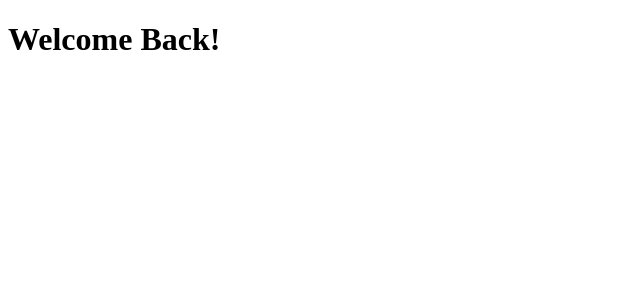
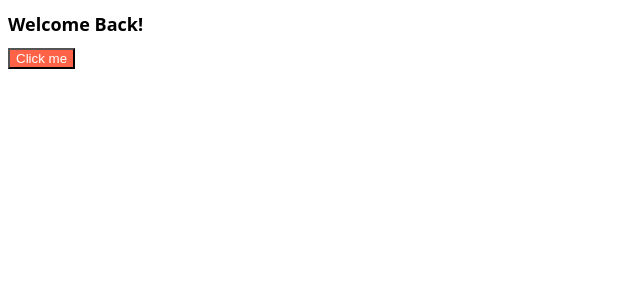
Before and after one commit to k-k-y/practice_reactJS_Movie-app, a React (Create React App) app in the folder my-app/: page / in a window 1280 px wide. Shown: the top 300 px of the page, without its empty margins (0-640 px from the left). Built offline with nearby package versions, Linux system fonts and the light colour scheme.

Commit message:
learn module.css - css like object

```diff
--- a/my-app/package.json
+++ b/my-app/package.json
@@ -6,6 +6,7 @@
 		"@testing-library/jest-dom": "^5.17.0",
 		"@testing-library/react": "^13.4.0",
 		"@testing-library/user-event": "^13.5.0",
+		"prop-types": "^15.8.1",
 		"react": "^18.2.0",
 		"react-dom": "^18.2.0",
 		"react-scripts": "5.0.1",
--- a/my-app/src/App.js
+++ b/my-app/src/App.js
@@ -1,7 +1,11 @@
+import Button from './Button';
+import styles from './App.module.css';
+
 function App() {
 	return (
 		<div>
-			<h1>Welcome Back!</h1>
+			<h1 className={styles.title}>Welcome Back!</h1>
+			<Button text={'Click me'} />
 		</div>
 	);
 }
--- /dev/null
+++ b/my-app/src/App.module.css
@@ -0,0 +1,5 @@
+.title {
+	font-family: system-ui, -apple-system, BlinkMacSystemFont, 'Segoe UI', Roboto, Oxygen, Ubuntu, Cantarell, 'Open Sans',
+		'Helvetica Neue', sans-serif;
+	font-size: 18px;
+}
--- /dev/null
+++ b/my-app/src/Button.js
@@ -0,0 +1,11 @@
+import PropTypes from 'prop-types';
+import styles from './Button.module.css';
+
+function Button({ text }) {
+	return <button className={styles.btn}>{text}</button>;
+}
+
+const propTypes = {
+	text: PropTypes.string.isRequired,
+};
+export default Button;
--- /dev/null
+++ b/my-app/src/Button.module.css
@@ -0,0 +1,4 @@
+.btn {
+	color: white;
+	background-color: tomato;
+}
```
Also changed, not shown: 2 other files (tests, documents, lock files or other folders).
